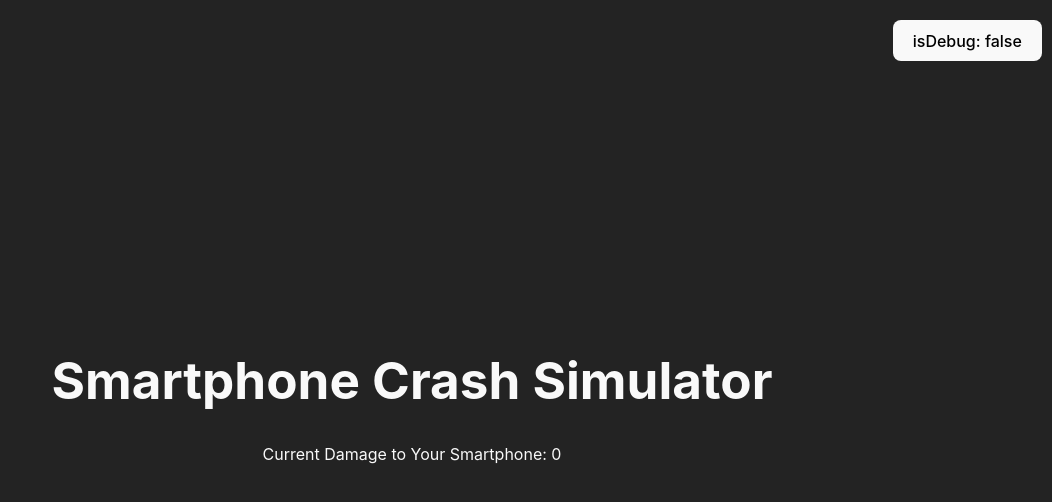
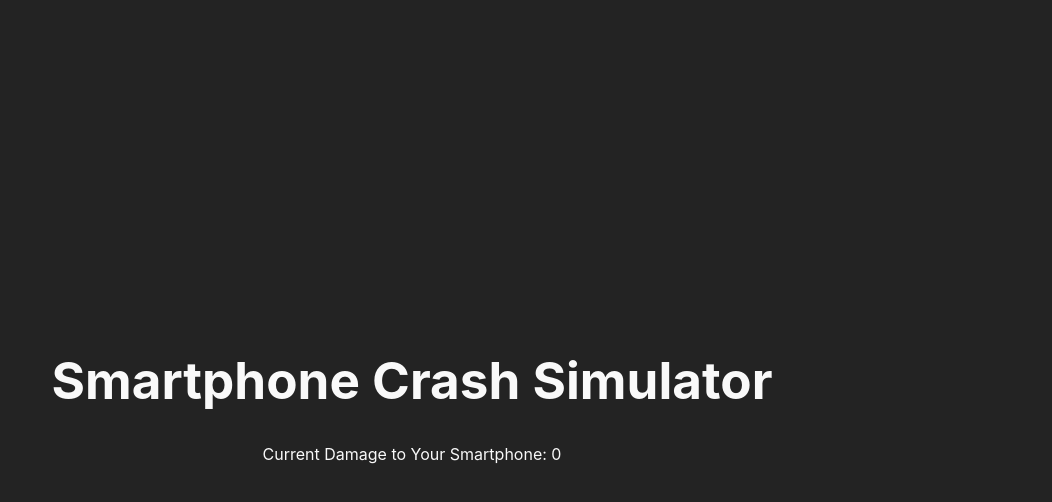
Before and after one commit to c6tower/smartphone-crash-simulator, a Vue app: page / in a window 1280 px wide. Shown: the top 502 px of the page, without its empty margins (228-1280 px from the left). Built offline with nearby package versions, Linux system fonts and the light colour scheme.

Commit message:
split prod and debug page

```diff
--- a/package.json
+++ b/package.json
@@ -9,7 +9,8 @@
     "preview": "vite preview"
   },
   "dependencies": {
-    "vue": "^3.5.13"
+    "vue": "^3.5.13",
+    "vue-router": "^4.5.0"
   },
   "devDependencies": {
     "@vitejs/plugin-vue": "^5.2.1",
--- a/src/App.vue
+++ b/src/App.vue
@@ -1,9 +1,8 @@
 <script setup>
-import HelloWorld from './components/HelloWorld.vue'
 </script>
 
 <template>
-  <HelloWorld msg="Smartphone Crash Simulator" />
+  <router-view />
 </template>
 
 <style scoped>
--- a/src/components/HelloWorld.vue
+++ b/src/components/HelloWorld.vue
@@ -16,6 +16,7 @@ import crack_05 from '/src/assets/img/crack_05.png'
 export default {
   props: {
     msg: String,
+    showDebug: Boolean,
   },
   setup() {
     const GRAVITY = 9.8
@@ -320,7 +321,13 @@ export default {
     class="background-container"
   >
     <div class="mini-container">
-      <button class="debug-button" @click="debugToggle()">isDebug: {{ isDebug }}</button>
+      <button
+        v-if="showDebug"
+        class="debug-button"
+        @click="debugToggle()"
+      >
+        isDebug: {{ isDebug }}
+      </button>
 
       <h1>{{ msg }}</h1>
 
--- a/src/main.js
+++ b/src/main.js
@@ -1,5 +1,6 @@
 import { createApp } from 'vue'
 import './style.css'
 import App from './App.vue'
+import router from './router'
 
-createApp(App).mount('#app')
+createApp(App).use(router).mount('#app')
--- /dev/null
+++ b/src/router/index.js
@@ -0,0 +1,25 @@
+import {createRouter, createWebHistory} from 'vue-router'
+
+import HelloWorld from '../components/HelloWorld.vue'
+
+const routes = [
+    {
+        path: import.meta.env.BASE_URL,
+        name: 'Home',
+        component: HelloWorld,
+        props: {msg: 'Smartphone Crash Simulator', showDebug: false},
+    },
+    {
+        path: import.meta.env.BASE_URL + 'debug',
+        name: 'Debug',
+        component: HelloWorld,
+        props: {msg: 'Debug Crasher', showDebug: true},
+    },
+]
+
+const router = createRouter({
+    history: createWebHistory(),
+    routes,
+})
+
+export default router
```
Also changed, not shown: 1 other file (tests, documents, lock files or other folders).
